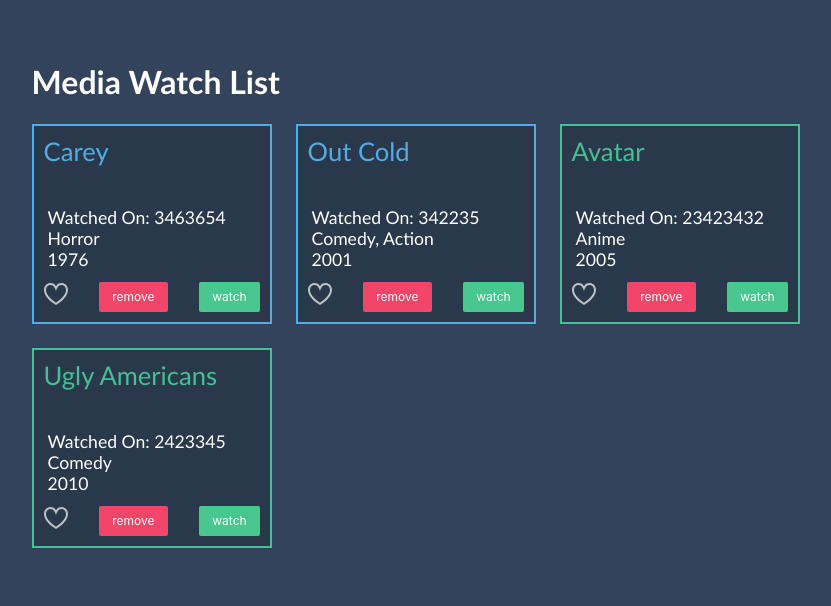
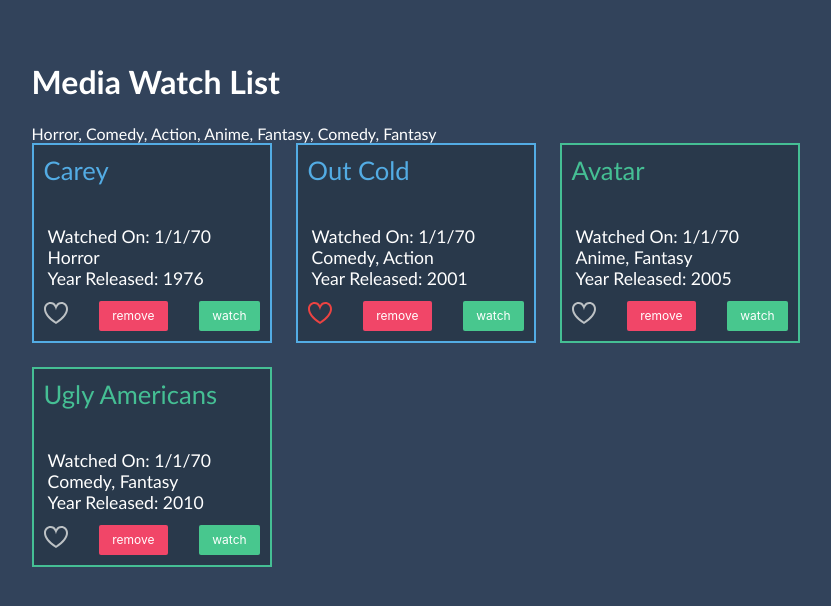
Before and after one commit to evwhite2/Angular-Projects, an Angular app in the folder media-watch-list/: page / in a window 1280 px wide. Shown: the top 606 px of the page, without its empty margins (122-953 px from the left). Built offline with nearby package versions, Linux system fonts and the light colour scheme.

Commit message:
host binding favorites directive, added piping directive, changed item.category to array

```diff
--- a/media-watch-list/src/app/app.module.ts
+++ b/media-watch-list/src/app/app.module.ts
@@ -5,12 +5,16 @@ import { AppRoutingModule } from './app-routing.module';
 import { AppComponent } from './app.component';
 import { MediaItemComponent } from './media-item/media-item.component';
 import { MediaItemListComponent } from './media-item-list/media-item-list.component';
+import { FavoriteDirective } from './favorite.directive';
+import {CategoryListPipe} from './category-list.pipe';
 
 @NgModule({
   declarations: [
     AppComponent,
     MediaItemComponent,
-    MediaItemListComponent
+    MediaItemListComponent,
+    FavoriteDirective,
+    CategoryListPipe
   ],
   imports: [
     BrowserModule,
--- /dev/null
+++ b/media-watch-list/src/app/category-list.pipe.ts
@@ -0,0 +1,18 @@
+import { Pipe, PipeTransform } from '@angular/core';
+
+@Pipe({
+    name: 'categoryList',
+    pure: true
+})
+export class CategoryListPipe implements PipeTransform {
+    transform(mediaItems){
+        const categories = [];
+        mediaItems.forEach(item=>{
+            if (categories.indexOf(item.category) <= -1){
+                categories.push(item.category)
+            }
+        });
+        return categories.join(', ');
+    }
+
+}
--- /dev/null
+++ b/media-watch-list/src/app/favorite.directive.ts
@@ -0,0 +1,19 @@
+import { Directive, HostBinding, Input, HostListener } from '@angular/core';
+
+@Directive({
+    selector: '[mediaItemFavorite]'
+})
+
+export class FavoriteDirective {
+    @HostBinding('class.is-favorite') isFavorite= true;
+    @HostBinding('class.is-favorite-hovering') hovering = false;
+    @HostListener('mouseenter') onMouseEnter(){
+        this.hovering = true
+    }
+    @HostListener('mouseleave') onMouseLeave(){
+        this.hovering = false
+    }
+    @Input() set mediaItemFavorite(value){
+        this.isFavorite = value
+    }
+}
--- a/media-watch-list/src/app/media-item-list/media-item-list.component.html
+++ b/media-watch-list/src/app/media-item-list/media-item-list.component.html
@@ -1,4 +1,6 @@
-
+<header>
+  <div>{{ mediaItems | categoryList }}</div>
+</header>
  <div class="columns is-multiline is-pulled-left">
     <div *ngFor="let item of mediaItems">
         <div class="column is-half" >
--- a/media-watch-list/src/app/media-item-list/media-item-list.component.ts
+++ b/media-watch-list/src/app/media-item-list/media-item-list.component.ts
@@ -12,15 +12,15 @@ export class MediaItemListComponent  {
       id: 1,
       name: "Carey",
       medium: "film",
-      category: "Horror",
+      category: [" Horror"],
       year: 1976,
-      watchedOn: 3463654,
+      watchedOn: 11,
       isFavorite: false
     },{
       id: 2,
       name: "Out Cold",
       medium: "film",
-      category: "Comedy, Action",
+      category: [" Comedy", " Action"],
       year: 2001,
       watchedOn: 342235,
       isFavorite: true
@@ -28,7 +28,7 @@ export class MediaItemListComponent  {
       id: 3,
       name: "Avatar",
       medium: "series",
-      category: "Anime",
+      category: [" Anime", " Fantasy"],
       year: 2005,
       watchedOn: 23423432,
       isFavorite: false
@@ -36,7 +36,7 @@ export class MediaItemListComponent  {
       id: 4,
       name: "Ugly Americans",
       medium: "series",
-      category: "Comedy",
+      category: [" Comedy", " Fantasy"],
       year: 2010,
       watchedOn: 2423345,
       isFavorite: false
--- a/media-watch-list/src/app/media-item/media-item.component.css
+++ b/media-watch-list/src/app/media-item/media-item.component.css
@@ -38,14 +38,14 @@
     cursor: pointer;
   }
   .favorite.is-favorite {
-      fill: #37ad79;
+      fill: #ec4342;
   }
   .favorite.is-favorite-hovering {
-    fill: #37ad79;
+    fill: #ec4342;
     cursor: pointer;
   }
   .favorite.is-favorite.is-favorite-hovering {
-      fill: #ec4342;
+      fill: #bdc2c5;
   }
   .delete-this, .watch-this {
     color: #ffffff;
--- a/media-watch-list/src/app/media-item/media-item.component.html
+++ b/media-watch-list/src/app/media-item/media-item.component.html
@@ -2,15 +2,14 @@
 <h2>{{mediaItem.name}}</h2>
 <div class="details-this">
   <ng-template [ngIf]="mediaItem.watchedOn">
-    <div >Watched On: {{mediaItem.watchedOn}}</div>
+    <div >Watched On: {{mediaItem.watchedOn | date: 'shortDate'}}</div>
   </ng-template>
-  <div> {{mediaItem.category}}</div>
-  <div> {{mediaItem.year}} </div>
+  <div>{{mediaItem.category}}</div>
+  <div> Year Released: {{mediaItem.year}} </div>
 </div>
 
 <div class="tools">
-  <svg
-    class="favorite" xmlns="http://www.w3.org/2000/svg" viewBox="0 0 24 24">
+  <svg [mediaItemFavorite]="mediaItem.isFavorite"  class="favorite" xmlns="http://www.w3.org/2000/svg" viewBox="0 0 24 24">
     <path d="M12 9.229c.234-1.12 1.547-6.229 5.382-6.229 2.22 0 4.618 1.551 4.618 5.003 0 3.907-3.627 8.47-10 12.629-6.373-4.159-10-8.722-10-12.629 0-3.484 2.369-5.005 4.577-5.005 3.923 0 5.145 5.126 5.423 6.231zm-12-1.226c0 4.068 3.06 9.481 12 14.997 8.94-5.516 12-10.929 12-14.997 0-7.962-9.648-9.028-12-3.737-2.338-5.262-12-4.27-12 3.737z"
     />
   </svg>
--- a/media-watch-list/src/app/media-item/media-item.component.ts
+++ b/media-watch-list/src/app/media-item/media-item.component.ts
@@ -9,10 +9,6 @@ export class MediaItemComponent implements OnInit {
 
   @Input() mediaItem;
   @Output() delete= new EventEmitter();
-
-  wasWatched(){
-    return true;
-  }
 
   onDelete(){
     console.log("delete");
--- a/media-watch-list/tsconfig.json
+++ b/media-watch-list/tsconfig.json
@@ -13,5 +13,9 @@
     {
       "path": "./tsconfig.spec.json"
     }
-]
+  ],
+  "compilerOptions": {
+    "experimentalDecorators": true,
+    "allowJs": true
+    }
 }
```
